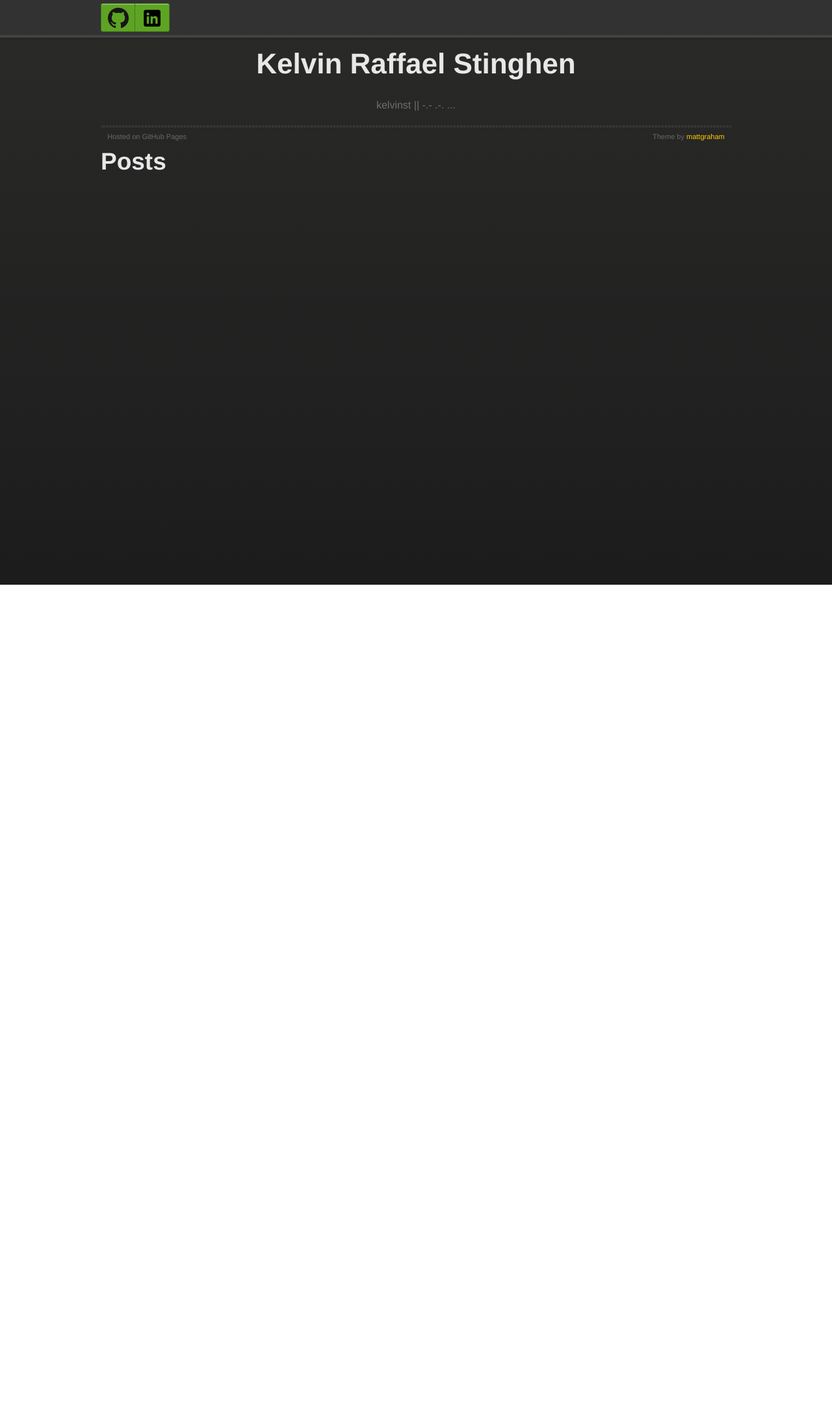
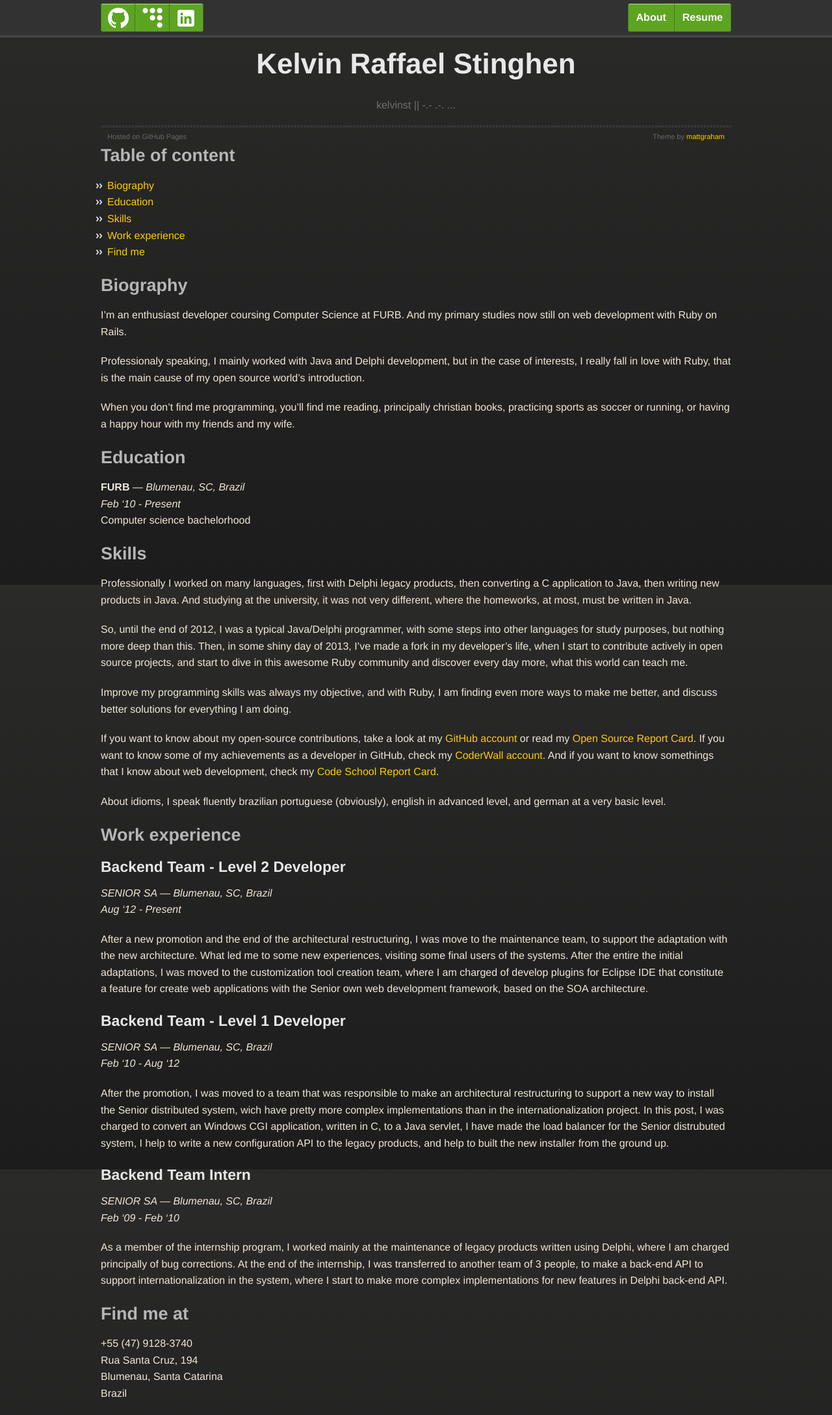
Before and after one commit to kelvinst/kelvinst.github.io, a Jekyll site: the page built from resume/index.md, in a window 1280 px wide. Shown: the whole page at 65% size. Built offline with Jekyll 4.4.1, drawn with Linux system fonts in a browser that asks for light colours; before the commit the page ends 900 px from its top, so only the background shows below that.

Commit message:
My resume and some other little things

```diff
--- a/_config.yml
+++ b/_config.yml
@@ -1,2 +1,3 @@
 name: kelvinst blog
 pygments: true
+permalink: pretty
--- a/_layouts/default.html
+++ b/_layouts/default.html
@@ -17,16 +17,35 @@
 <body>
   <header>
     <div class="row">
-      <div class="button-bar">
-        <ul class="button-group radius large-6 columns">
+      <div class="nav-bar small-6 columns">
+        <ul class="button-group radius">
           <li>
             <a href="https://github.com/kelvinst" class="tiny button success">
               <img src="{{ site.url }}/img/github.png" />
             </a>
           </li>
           <li>
+            <a href="https://coderwall.com/kelvinst" class="tiny button success">
+              <img src="{{ site.url }}/img/coderwall.png" />
+            </a>
+          </li>
+          <li>
             <a href="http://www.linkedin.com/pub/kelvin-stinghen/31/34a/906" class="tiny button success">
               <img src="{{ site.url }}/img/linkedin.png" />
+            </a>
+          </li>
+        </ul>
+      </div>
+      <div class="nav-bar small-6 columns">
+        <ul class="button-group radius right">
+          <li>
+            <a href="{{ site.url }}/about" class="medium button success">
+              About
+            </a>
+          </li>
+          <li>
+            <a href="{{ site.url }}/resume" class="medium button success">
+              Resume
             </a>
           </li>
         </ul>
--- a/_layouts/page.html
+++ b/_layouts/page.html
@@ -2,5 +2,5 @@
 layout: default
 ---
 
-<h2>{{ page.title }}</h2>
+{% if page.title %} <h2>{{ page.title }}</h2> {% endif %}
 {{ content }}
--- a/css/styles.css
+++ b/css/styles.css
@@ -113,6 +113,10 @@ header .button-group .button {
   margin: 5px 0 5px 0;
 }
 
+header .button-group .medium.button {
+  padding: 12px;
+}
+
 .title {
   border: 0;
 }
--- a/resume/index.html
+++ /dev/null
@@ -1,10 +0,0 @@
----
-layout: default
----
-
-<h2>Posts</h2>
-<ul>
-  {% for post in site.posts %}
-    <li><span>{{ post.date | date_to_string }}</span> - <a href="{{ post.url }}">{{ post.title }}</a></li>
-  {% endfor %}
-</ul>
--- /dev/null
+++ b/resume/index.md
@@ -0,0 +1,68 @@
+---
+layout: page
+---
+
+### Table of content
+
+- [Biography](#biography)
+- [Education](#education)
+- [Skills](#skills)
+- [Work experience](#work-exp)
+- [Find me](#find-me)
+
+<h3 id="biography">Biography</h3>
+
+I'm an enthusiast developer coursing Computer Science at FURB. And my primary studies now still on web development with Ruby on Rails.
+
+Professionaly speaking, I mainly worked with Java and Delphi development, but in the case of interests, I really fall in love with Ruby, that is the main cause of my open source world's introduction.
+
+When you don't find me programming, you'll find me reading, principally christian books, practicing sports as soccer or running, or having a happy hour with my friends and my wife.
+
+<h3 id="education">Education</h3>
+
+**FURB** &mdash; *Blumenau, SC, Brazil*<br/>
+*Feb '10 - Present*<br/>
+Computer science bachelorhood
+
+<h3 id="skills">Skills</h3>
+
+Professionally I worked on many languages, first with Delphi legacy products, then converting a C application to Java, then writing new products in Java. And studying at the university, it was not very different, where the homeworks, at most, must be written in Java.
+
+So, until the end of 2012, I was a typical Java/Delphi programmer, with some steps into other languages for study purposes, but nothing more deep than this. Then, in some shiny day of 2013, I've made a fork in my developer's life, when I start to contribute actively in open source projects, and start to dive in this awesome Ruby community and discover every day more, what this world can teach me.
+
+Improve my programming skills was always my objective, and with Ruby, I am finding even more ways to make me better, and discuss better solutions for everything I am doing.
+
+If you want to know about my open-source contributions, take a look at my [GitHub account](https://github.com/kelvinst) or read my [Open Source Report Card](http://osrc.dfm.io/kelvinst). If you want to know some of my achievements as a developer in GitHub, check my [CoderWall account](https://coderwall.com/kelvinst). And if you want to know somethings that I know about web development, check my [Code School Report Card](https://www.codeschool.com/users/kelvinst).
+
+About idioms, I speak fluently brazilian portuguese (obviously), english in advanced level, and german at a very basic level.
+
+<h3 id="work-exp">Work experience</h3>
+
+
+#### Backend Team - Level 2 Developer
+
+*SENIOR SA &mdash; Blumenau, SC, Brazil*<br/>
+*Aug '12 - Present*
+
+After a new promotion and the end of the architectural restructuring, I was move to the maintenance team, to support the adaptation with the new architecture. What led me to some new experiences, visiting some final users of the systems. After the entire the initial adaptations, I was moved to the customization tool creation team, where I am charged of develop plugins for Eclipse IDE that constitute a feature for create web applications with the Senior own web development framework, based on the SOA architecture.
+
+#### Backend Team - Level 1 Developer
+
+*SENIOR SA &mdash; Blumenau, SC, Brazil*<br/>
+*Feb '10 - Aug '12*
+
+After the promotion, I was moved to a team that was responsible to make an architectural restructuring to support a new way to install the Senior distributed system, wich have pretty more complex implementations than in the internationalization project. In this post, I was charged to convert an Windows CGI application, written in C, to a Java servlet, I have made the load balancer for the Senior distrubuted system, I help to write a new configuration API to the legacy products, and help to built the new installer from the ground up.
+
+#### Backend Team Intern
+
+*SENIOR SA &mdash; Blumenau, SC, Brazil*<br/>
+*Feb '09 - Feb '10*
+
+As a member of the internship program, I worked mainly at the maintenance of legacy products written using Delphi, where I am charged principally of bug corrections. At the end of the internship, I was transferred to another team of 3 people, to make a back-end API to support internationalization in the system, where I start to make more complex implementations for new features in Delphi back-end API.
+
+<h3 id="find-me">Find me at</h3>
+
++55 (47) 9128-3740<br/>
+Rua Santa Cruz, 194<br/>
+Blumenau, Santa Catarina<br/>
+Brazil
```
Also changed, not shown: _posts/2013-11-10-hi.md (added, +8 -0 lines), about/index.md (+5 -3 lines), Gemfile (line endings or trailing spaces), Gemfile.lock, img/coderwall.png (added), img/github.png, img/linkedin.png.
